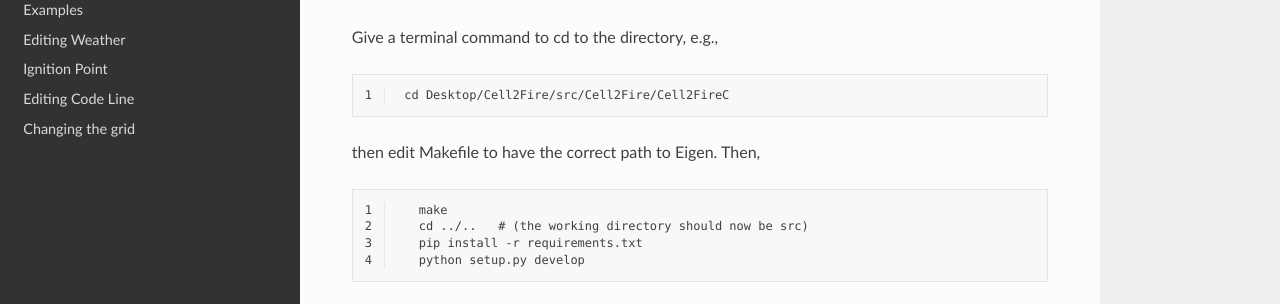
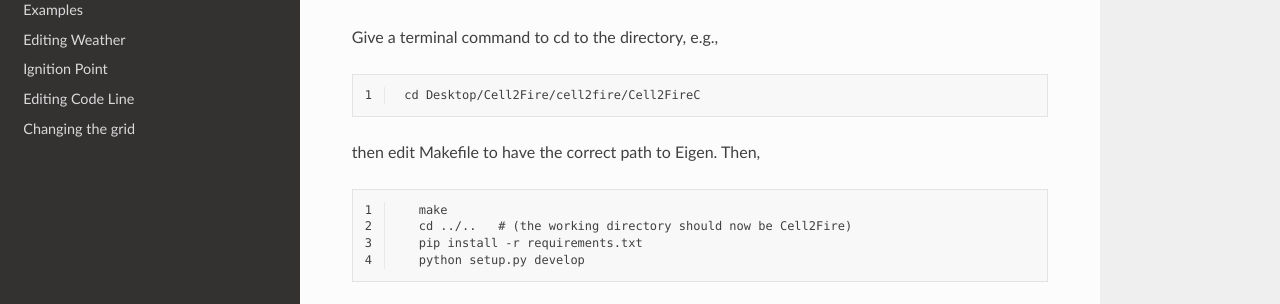
Before and after one commit to cell2fire/Cell2Fire, a Sphinx documentation site: the page built from docsrc/source/rstfiles/install.rst, in a window 1280 px wide. Shown: the part 230-534 px from the top of the page. Built offline with Sphinx 7.4.7 and the Read the Docs theme 2.0.0, drawn with Linux system fonts in a browser that asks for light colours.

Commit message:
complete restructuring of directories

```diff
--- a/docsrc/source/rstfiles/install.rst
+++ b/docsrc/source/rstfiles/install.rst
@@ -11,7 +11,7 @@ Give a terminal command to cd to the directory, e.g.,
 .. code-block:: html
    :linenos:
 
-    cd Desktop/Cell2Fire/src/Cell2Fire/Cell2FireC
+    cd Desktop/Cell2Fire/cell2fire/Cell2FireC
 
 then edit Makefile to have the correct path to Eigen. Then,
 
@@ -19,6 +19,6 @@ then edit Makefile to have the correct path to Eigen. Then,
    :linenos:
 
       make
-      cd ../..   # (the working directory should now be src)
+      cd ../..   # (the working directory should now be Cell2Fire)
       pip install -r requirements.txt
       python setup.py develop
```
Also changed, not shown: README.md (+6 -6 lines), 1 other file.
